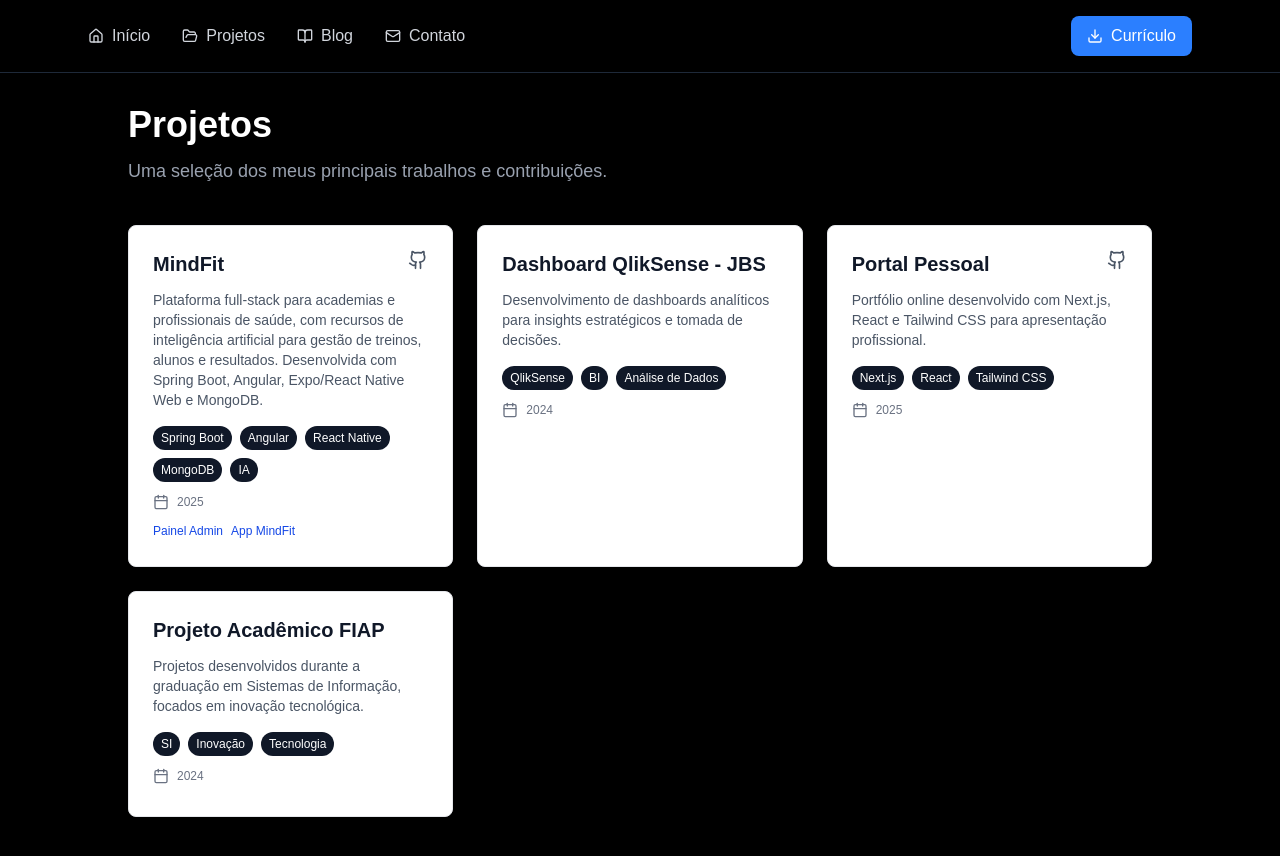
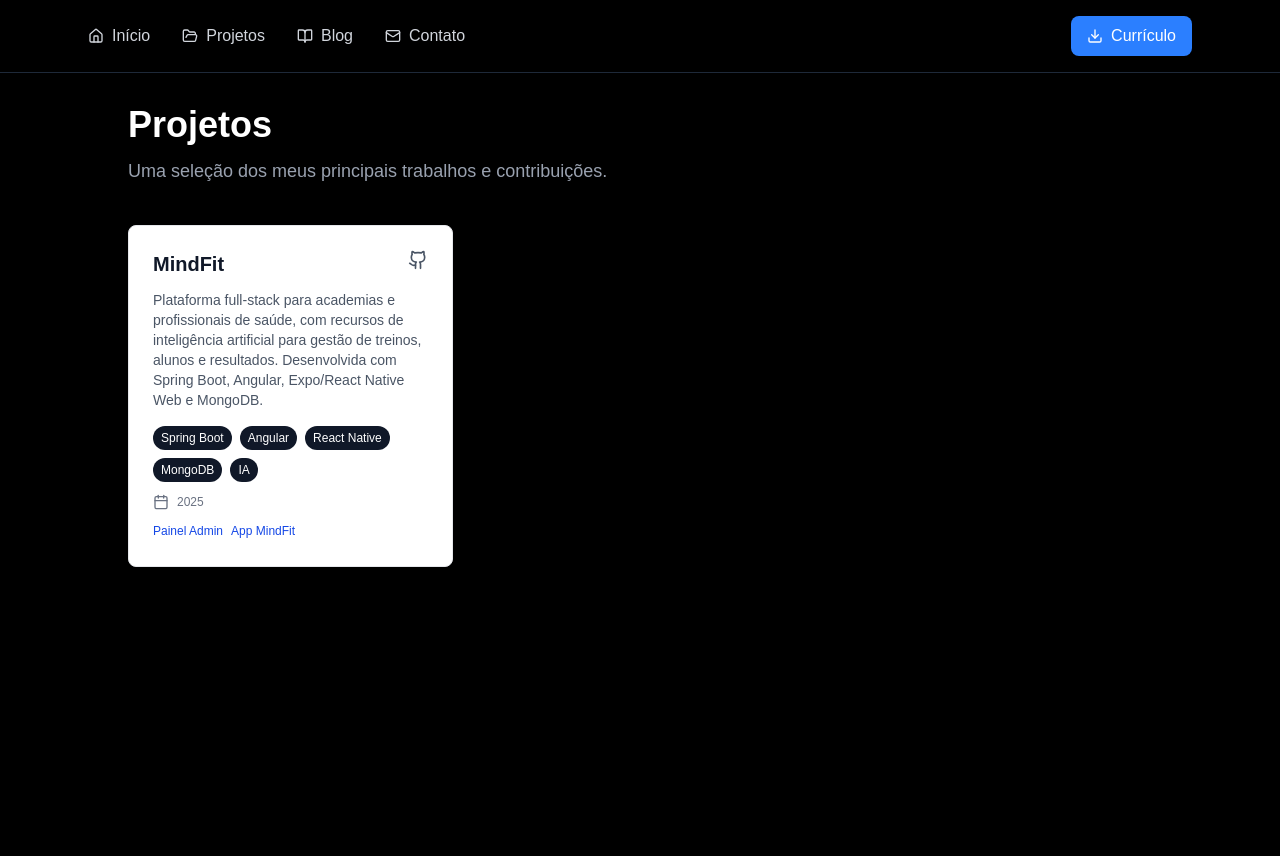
Before and after one commit to Freitassync/freitas-projetos, a Next.js app: page /projetos in a window 1280 px wide. Shown: the top 856 px of the page. Built offline with nearby package versions, Linux system fonts and the light colour scheme.

Commit message:
refactor(projects): keep only MindFit project in portfolio section

```diff
--- a/src/app/projetos/page.tsx
+++ b/src/app/projetos/page.tsx
@@ -11,25 +11,6 @@ export default function ProjetosPage() {
       github: "https://github.com/Freitassync/mindfit",
       admin: "https://mindfitadmin.outis.com.br/login",
       app: "https://mindfit.outis.com.br/login"
-    },
-    {
-      titulo: "Dashboard QlikSense - JBS",
-      descricao: "Desenvolvimento de dashboards analíticos para insights estratégicos e tomada de decisões.",
-      tags: ["QlikSense", "BI", "Análise de Dados"],
-      ano: "2024"
-    },
-    {
-      titulo: "Portal Pessoal",
-      descricao: "Portfólio online desenvolvido com Next.js, React e Tailwind CSS para apresentação profissional.",
-      tags: ["Next.js", "React", "Tailwind CSS"],
-      ano: "2025",
-      github: "https://github.com/Freitassync/freitas-projetos"
-    },
-    {
-      titulo: "Projeto Acadêmico FIAP",
-      descricao: "Projetos desenvolvidos durante a graduação em Sistemas de Informação, focados em inovação tecnológica.",
-      tags: ["SI", "Inovação", "Tecnologia"],
-      ano: "2024"
     }
   ];
 
```
